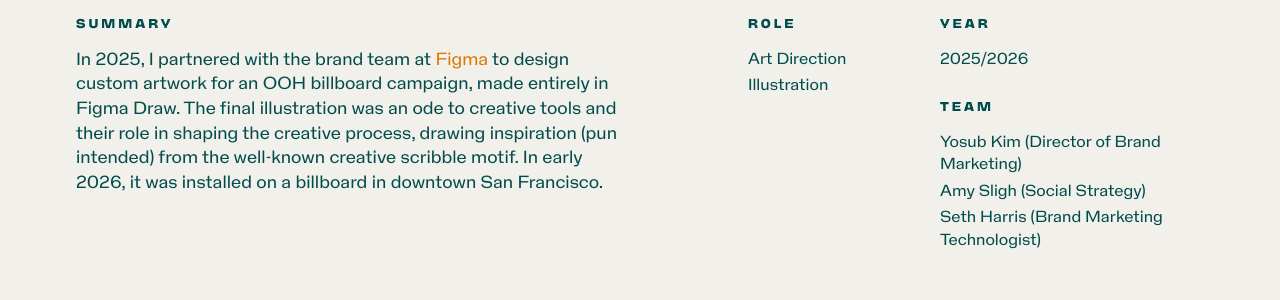
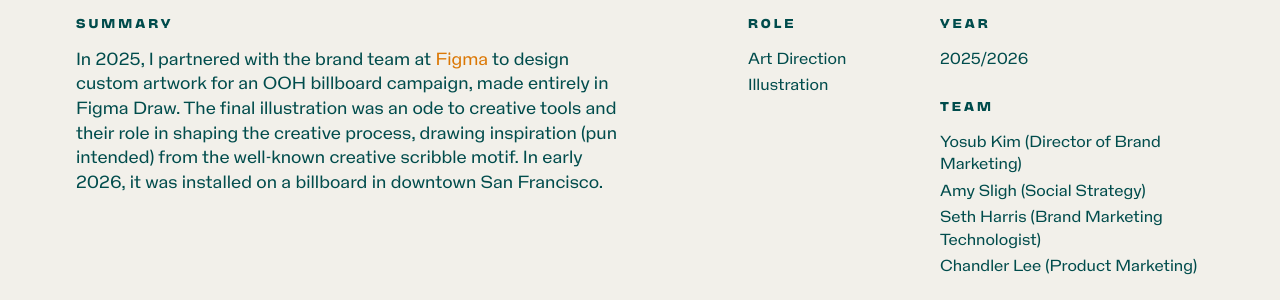
Before and after one commit to ehyleong/ehyleong.github.io, a Jekyll site: the page built from _work/1-FigmaBillboard.html, in a window 1280 px wide and 900 px high, scrolled down 914 px, cut to the strip 0-300 px from the top of the window. Built offline with Jekyll 4.4.1, drawn with Linux system fonts in a browser that asks for light colours; comment, search, counter and statistics services are not loaded.

Commit message:
Added credit

```diff
--- a/_work/1-FigmaBillboard.html
+++ b/_work/1-FigmaBillboard.html
@@ -5,7 +5,7 @@ permalink: /work/figma-billboard
 year: 2025/2026
 client: Figma
 role: <li>Art Direction</li><li>Illustration</li>
-credit: <li>Yosub Kim (Director of Brand Marketing)</li><li>Amy Sligh (Social Strategy)</li><li>Seth Harris (Brand Marketing Technologist)</li>
+credit: <li>Yosub Kim (Director of Brand Marketing)</li><li>Amy Sligh (Social Strategy)</li><li>Seth Harris (Brand Marketing Technologist)</li><li>Chandler Lee (Product Marketing)</li>
 hero:
 - desktop: '/img/work/figma-billboard/figma-billboard-hero.webp'
   mobile: '/img/work/figma-billboard/figma-billboard-hero-mobile.webp'
```
